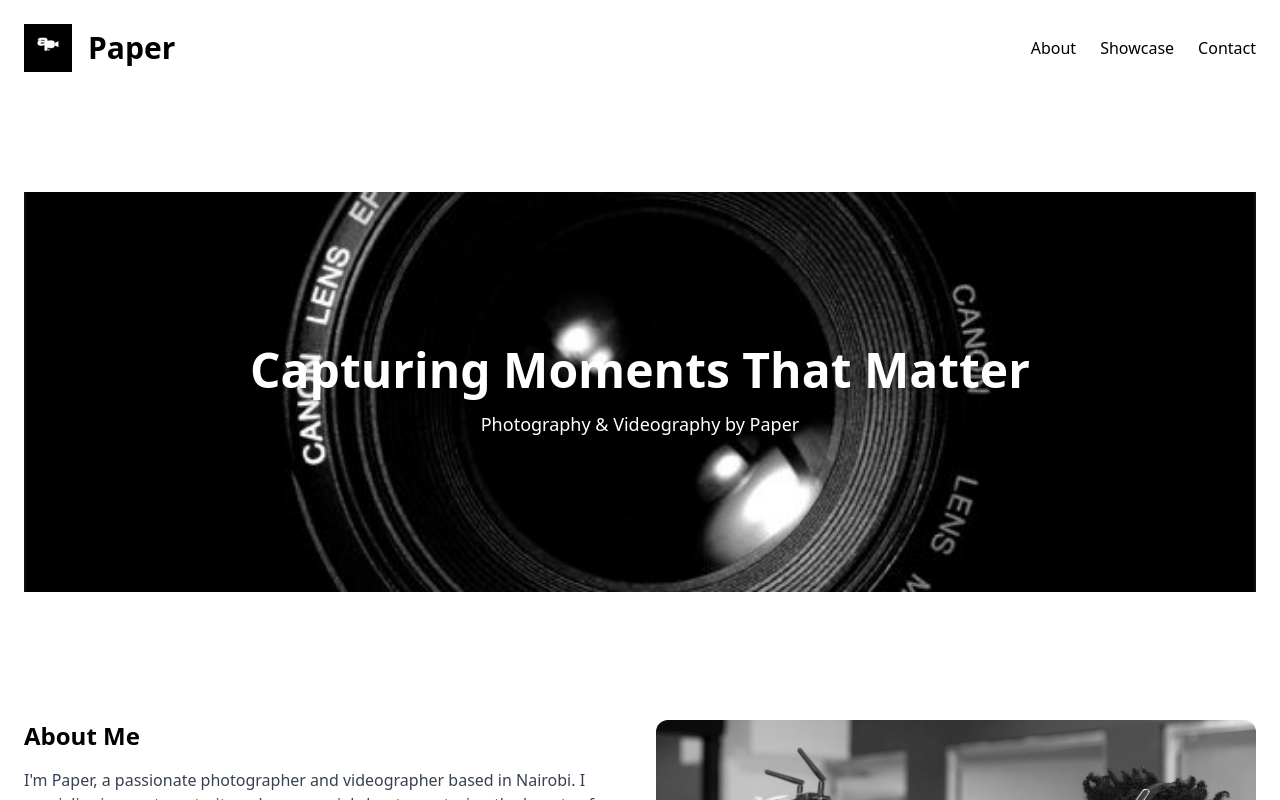
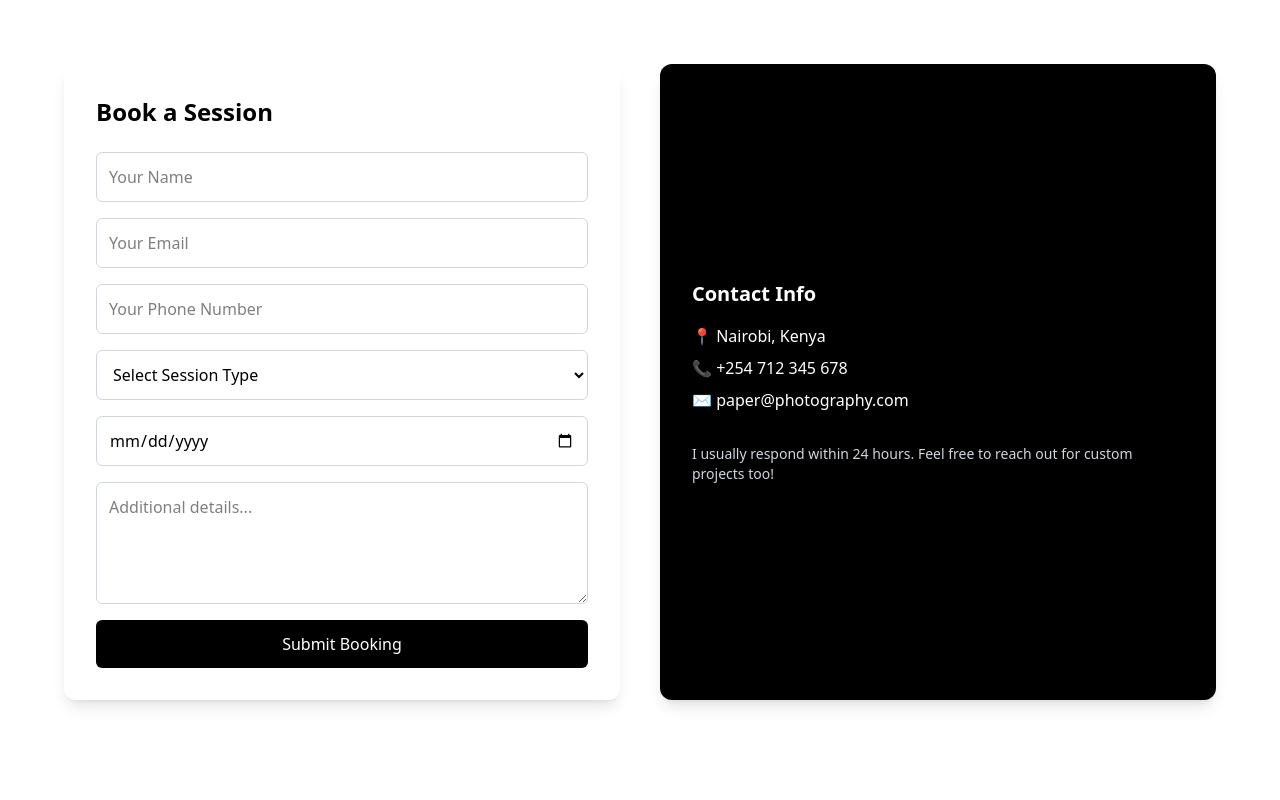
Before and after one commit to AlvinMusonye/Rooney-portfolio, a React (Vite) app: page /contact in a window 1280 px wide. Shown: the top 800 px of the page. Built offline with nearby package versions, Linux system fonts and the light colour scheme.

Commit message:
contact page added

```diff
--- a/package.json
+++ b/package.json
@@ -14,6 +14,7 @@
     "framer-motion": "^12.11.3",
     "react": "^19.1.0",
     "react-dom": "^19.1.0",
+    "react-router-dom": "^7.6.0",
     "tailwindcss": "^4.1.6"
   },
   "devDependencies": {
--- a/src/App.jsx
+++ b/src/App.jsx
@@ -1,13 +1,17 @@
-import React from 'react'
-import Dashboard from './Dashboard'
-
+import React from "react";
+import { BrowserRouter as Router, Routes, Route } from "react-router-dom";
+import Dashboard from "./Dashboard";
+import Contact from "./Contact";
 
 function App() {
   return (
-    <div>
-       <Dashboard />
-    </div>
-  )
+    <Router>
+      <Routes>
+        <Route path="/" element={<Dashboard />} />
+        <Route path="/contact" element={<Contact />} />
+      </Routes>
+    </Router>
+  );
 }
 
-export default App
+export default App;
--- /dev/null
+++ b/src/Contact.jsx
@@ -0,0 +1,127 @@
+import { useState } from "react";
+
+export default function BookingForm() {
+  const [formData, setFormData] = useState({
+    name: "",
+    email: "",
+    phone: "",
+    sessionType: "",
+    date: "",
+    message: "",
+  });
+
+  const handleChange = (e) => {
+    const { name, value } = e.target;
+    setFormData((prev) => ({ ...prev, [name]: value }));
+  };
+
+  const handleSubmit = (e) => {
+    e.preventDefault();
+    console.log("Booking Details:", formData);
+    alert("Thank you for booking! I’ll get back to you shortly.");
+    setFormData({
+      name: "",
+      email: "",
+      phone: "",
+      sessionType: "",
+      date: "",
+      message: "",
+    });
+  };
+
+  return (
+    <section id="booking" className="bg-white py-16 px-6 md:px-16 text-black">
+      <div className="max-w-6xl mx-auto grid md:grid-cols-2 gap-10">
+        {/* Form */}
+        <form
+          onSubmit={handleSubmit}
+          className="bg-white/70 backdrop-blur-md p-8 rounded-xl shadow-lg"
+        >
+          <h2 className="text-2xl font-bold mb-6">Book a Session</h2>
+
+          <div className="grid gap-4">
+            <input
+              type="text"
+              name="name"
+              placeholder="Your Name"
+              className="p-3 border border-gray-300 rounded-md"
+              value={formData.name}
+              onChange={handleChange}
+              required
+            />
+
+            <input
+              type="email"
+              name="email"
+              placeholder="Your Email"
+              className="p-3 border border-gray-300 rounded-md"
+              value={formData.email}
+              onChange={handleChange}
+              required
+            />
+
+            <input
+              type="tel"
+              name="phone"
+              placeholder="Your Phone Number"
+              className="p-3 border border-gray-300 rounded-md"
+              value={formData.phone}
+              onChange={handleChange}
+              required
+            />
+
+            <select
+              name="sessionType"
+              className="p-3 border border-gray-300 rounded-md"
+              value={formData.sessionType}
+              onChange={handleChange}
+              required
+            >
+              <option value="">Select Session Type</option>
+              <option value="wedding">Wedding</option>
+              <option value="portrait">Portrait</option>
+              <option value="event">Event</option>
+              <option value="commercial">Commercial</option>
+            </select>
+
+            <input
+              type="date"
+              name="date"
+              className="p-3 border border-gray-300 rounded-md"
+              value={formData.date}
+              onChange={handleChange}
+              required
+            />
+
+            <textarea
+              name="message"
+              rows="4"
+              placeholder="Additional details..."
+              className="p-3 border border-gray-300 rounded-md"
+              value={formData.message}
+              onChange={handleChange}
+            ></textarea>
+
+            <button
+              type="submit"
+              className="bg-black text-white py-3 rounded-md hover:bg-gray-800 transition"
+            >
+              Submit Booking
+            </button>
+          </div>
+        </form>
+
+        {/* Contact Info */}
+        <div className="flex flex-col justify-center bg-black text-white p-8 rounded-xl shadow-lg">
+          <h3 className="text-xl font-semibold mb-4">Contact Info</h3>
+          <p className="mb-2">📍 Nairobi, Kenya</p>
+          <p className="mb-2">📞 +254 712 345 678</p>
+          <p className="mb-2">✉️ paper@photography.com</p>
+          <p className="text-sm text-gray-300 mt-6">
+            I usually respond within 24 hours. Feel free to reach out for custom projects too!
+          </p>
+        </div>
+      </div>
+    </section>
+  );
+}
--- a/src/Dashboard.jsx
+++ b/src/Dashboard.jsx
@@ -2,6 +2,7 @@
 import { useState } from "react";
 import { motion, AnimatePresence } from "framer-motion";
 import { Card, CardContent } from "./components/ui/Card";
+import { Link } from "react-router-dom";
 
 
 
@@ -25,7 +26,7 @@
                 exit="exit"
                 transition={{ duration: 0.5 }}
             >
-        <header className="flex flex-col md:flex-row items-center justify-between mb-10">
+                <header className="flex flex-col md:flex-row items-center justify-between mb-5">
                     <div className="flex items-center justify-between w-full md:w-auto">
                         <div className="flex items-center gap-4 cursor-pointer">
                             <img src="/brand.png" alt="Logo" className="h-12" />
@@ -44,8 +45,7 @@
                     </div>
 
                     <nav
-            className={`flex flex-col md:flex-row items-center space-y-2 md:space-y-0 md:space-x-6 mt-4 md:mt-0 ${
-              menuOpen ? "block" : "hidden md:flex"
+                        className={`flex flex-col md:flex-row items-center space-y-2 md:space-y-0 md:space-x-3 mt-3 md:mt-0 ${menuOpen ? "block" : "hidden md:flex"
                             }`}
                     >
                         <a href="#about" className="hover:underline">About</a>
@@ -151,9 +151,11 @@
                     <p className="text-gray-700 mb-6">
                         Reach out to book a session or inquire about projects.
                     </p>
+                    <Link to="/contact">
                         <button className="bg-black text-white rounded p-3 cursor-pointer hover:bg-gray-800 transition">
                             Book a Session
                         </button>
+                    </Link>
                 </section>
 
                 <footer className="mt-20 text-center text-sm text-gray-600">
```
Also changed, not shown: 1 other file (tests, documents, lock files or other folders). Lines whose indentation alone changed are shown as unchanged.
